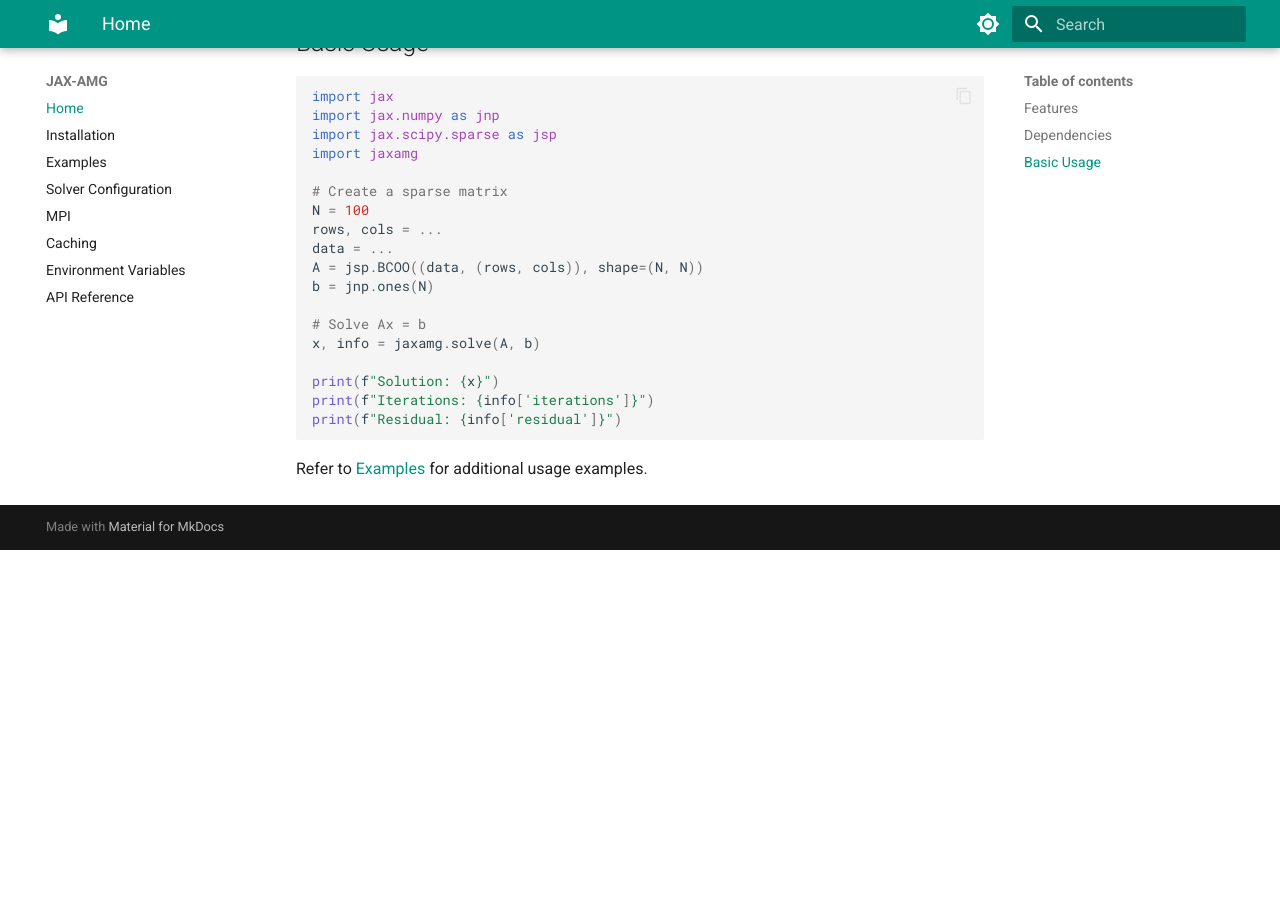
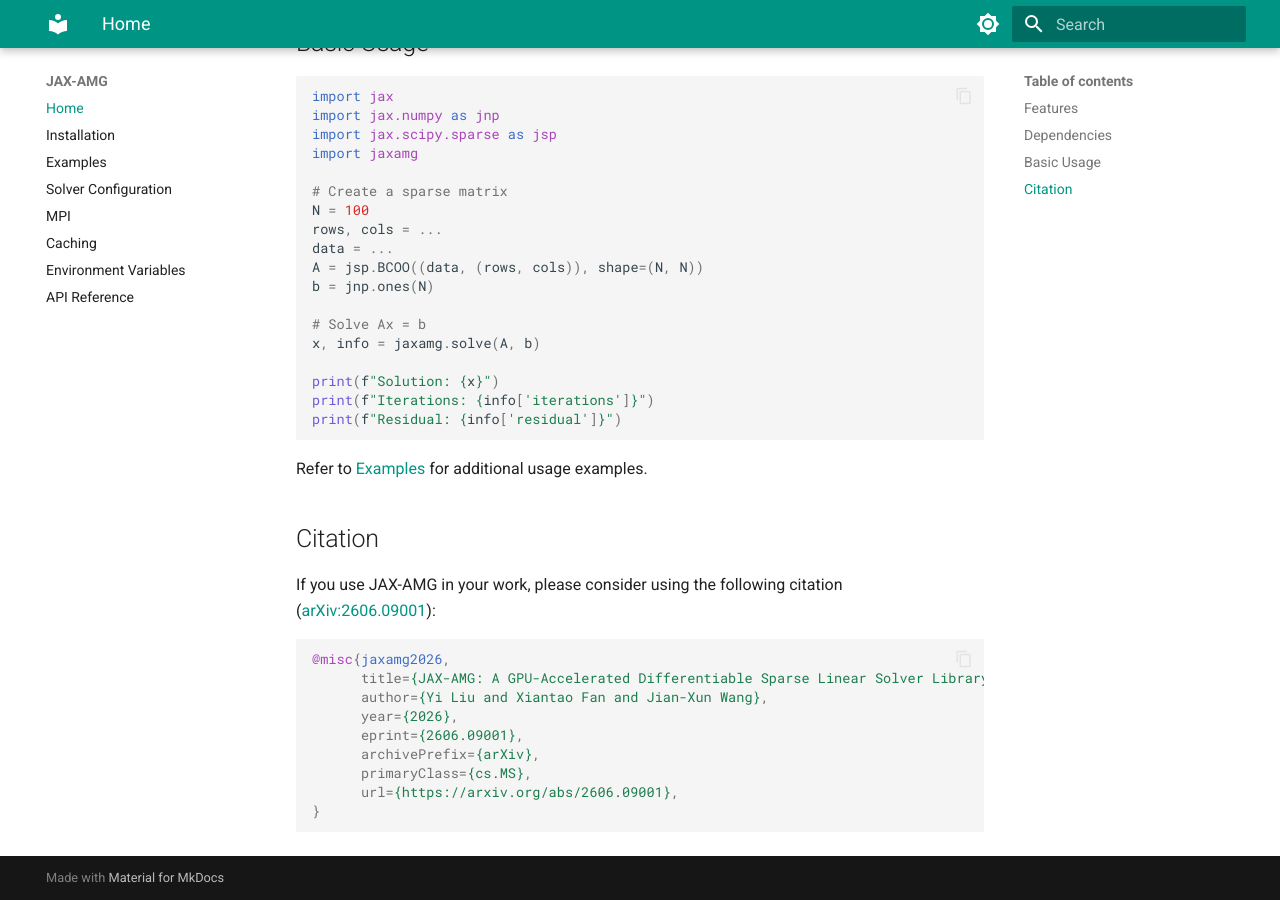
Before and after one commit to jx-wang-s-group/JAX-AMG, an MkDocs documentation site: the page built from docs/index.md, in a window 1280 px wide and 900 px high, scrolled down 834 px. Built offline with MkDocs 1.6.1 and Material for MkDocs 9.7.7, drawn with Linux system fonts in a browser that asks for light colours; before the commit the page ends 1384 px from its top, so only the background shows below that.

Commit message:
Add arXiv citation and badges

````diff
--- a/docs/index.md
+++ b/docs/index.md
@@ -41,3 +41,19 @@
 ```
 
 Refer to [Examples](examples.md) for additional usage examples.
+
+## Citation
+
+If you use JAX-AMG in your work, please consider using the following citation ([arXiv:2606.09001](https://arxiv.org/abs/2606.09001)):
+
+```bibtex
+@misc{jaxamg2026,
+      title={JAX-AMG: A GPU-Accelerated Differentiable Sparse Linear Solver Library for JAX},
+      author={Yi Liu and Xiantao Fan and Jian-Xun Wang},
+      year={2026},
+      eprint={2606.09001},
+      archivePrefix={arXiv},
+      primaryClass={cs.MS},
+      url={https://arxiv.org/abs/2606.09001},
+}
+```
--- a/pyproject.toml
+++ b/pyproject.toml
@@ -7,7 +7,7 @@
 version = "0.1.0"
 description = "JAX bindings for NVIDIA AmgX sparse linear solver with automatic differentiation support"
 readme = "README.md"
-license = {text = "MIT"}
+license = {text = "Apache-2.0"}
 requires-python = ">=3.10"
 
 dependencies = [
````
Also changed, not shown: README.md (+25 -0 lines).
